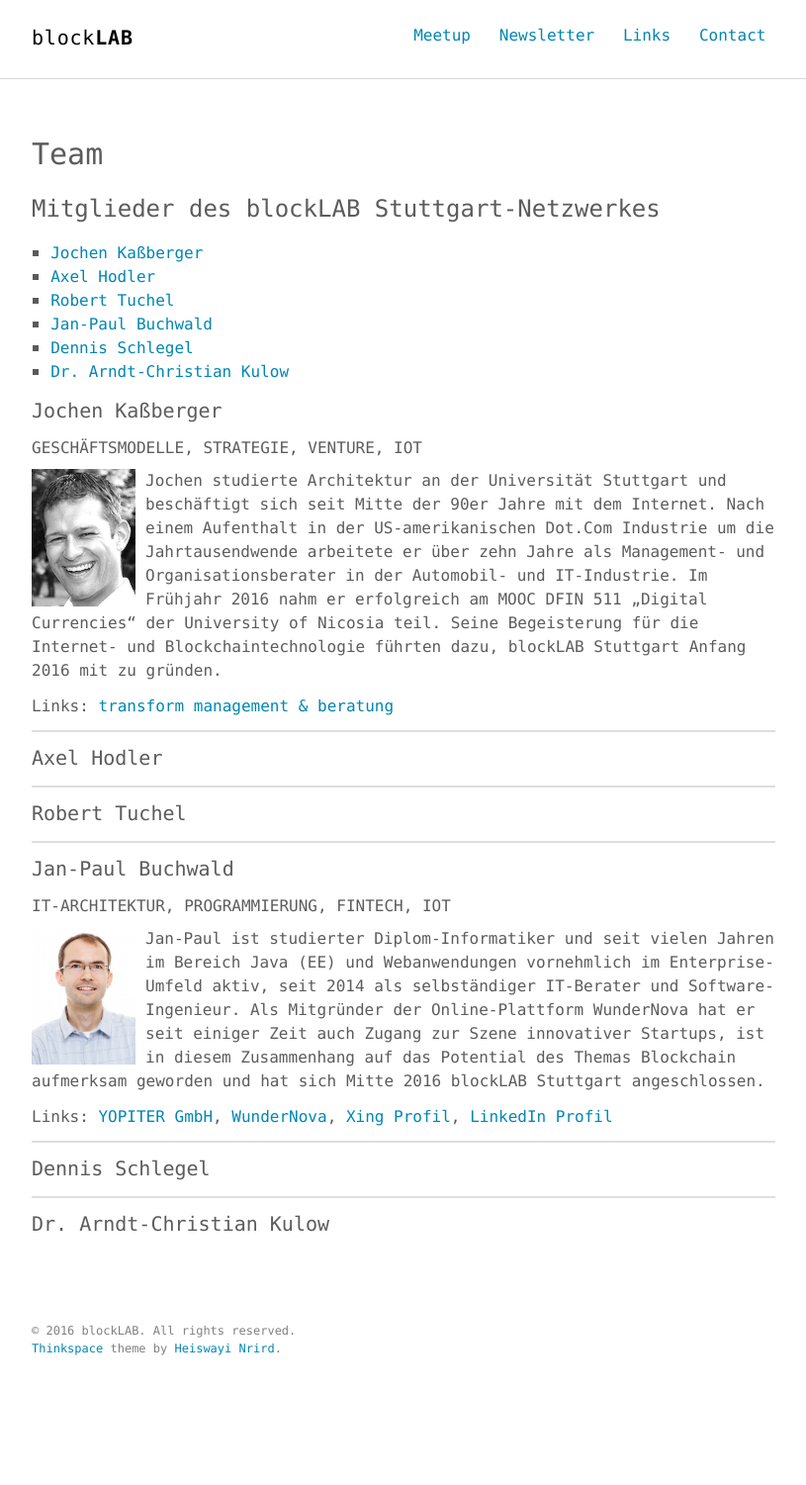
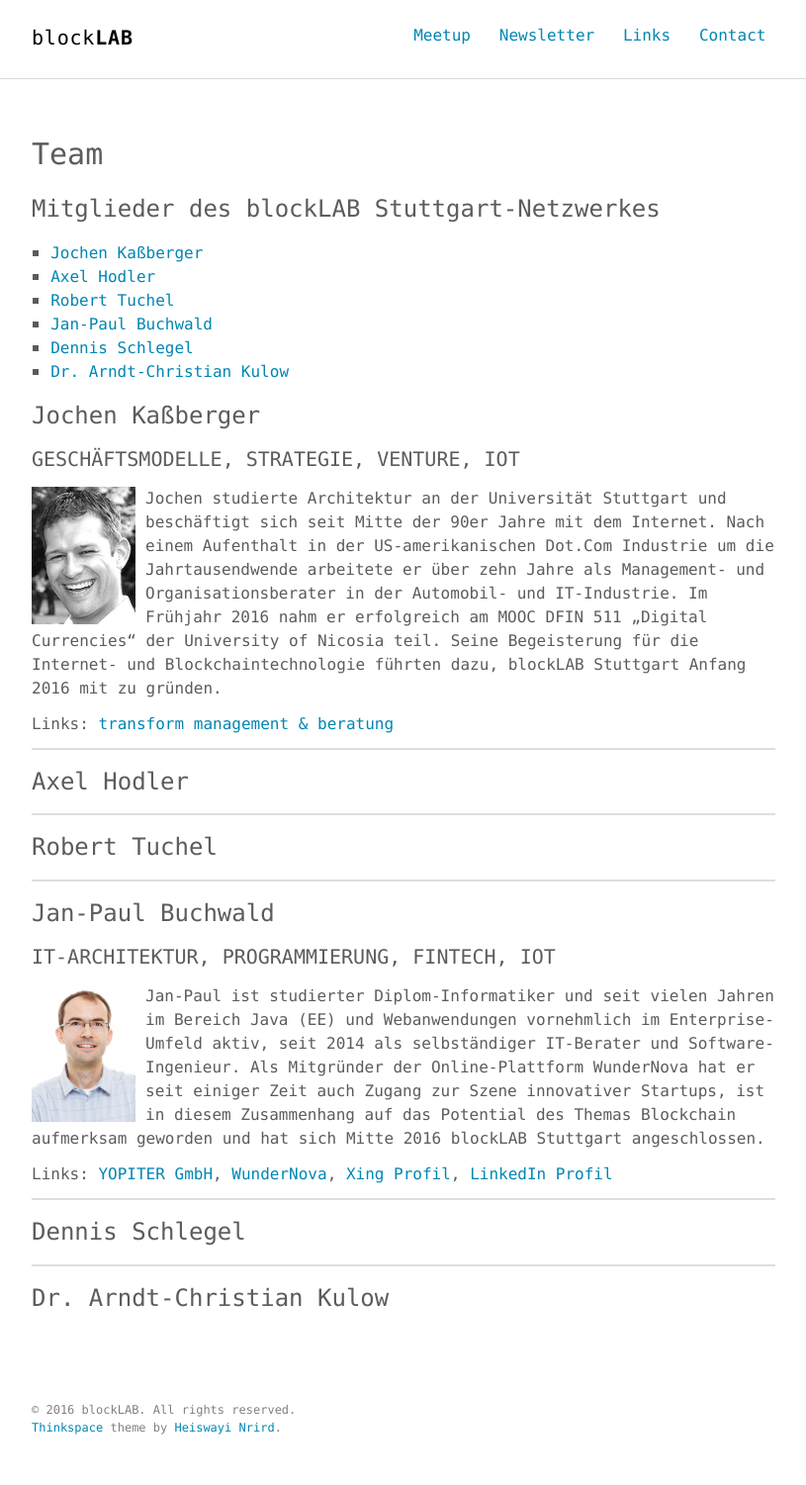
Before and after one commit to blocklab/site, a Jekyll site: the page built from team.md, in a window 1280 px wide. Shown: the whole page at 99% size, without its empty margins (232-1047 px from the left). Built offline with Jekyll 4.4.1, drawn with Linux system fonts in a browser that asks for light colours; before the commit the page ends 1421 px from its top, so only the background shows below that.

```diff
--- a/team.md
+++ b/team.md
@@ -13,8 +13,9 @@ permalink: /team/
 - [Dennis Schlegel](#dennis)
 - [Dr. Arndt-Christian Kulow](#arndt)
 
-#### Jochen Kaßberger<a name="jochen"/>
-##### GESCHÄFTSMODELLE, STRATEGIE, VENTURE, IOT
+### Jochen Kaßberger<a name="jochen"/>
+
+#### GESCHÄFTSMODELLE, STRATEGIE, VENTURE, IOT
 
 <img src="/assets/images/team/jochen.jpg" width="105" alt="Portrait Jochen" style="float: left; margin-right: 10px">
 Jochen studierte Architektur an der Universität Stuttgart und beschäftigt sich seit Mitte der 90er Jahre mit dem Internet. Nach einem Aufenthalt in der US-amerikanischen Dot.Com Industrie um die Jahrtausendwende arbeitete er über zehn Jahre als Management- und Organisationsberater in der Automobil- und IT-Industrie. Im Frühjahr 2016 nahm er erfolgreich am MOOC DFIN 511 „Digital Currencies“ der University of Nicosia teil. Seine Begeisterung für die Internet- und Blockchaintechnologie führten dazu, blockLAB Stuttgart Anfang 2016 mit zu gründen.
@@ -23,16 +24,18 @@ Links: [transform management & beratung](http://www.transformmanagement.de/unter
 
 ---
 
-#### Axel Hodler<a name="axel"/>
+### Axel Hodler<a name="axel"/>
 
 ---
 
-#### Robert Tuchel<a name="rob"/>
+### Robert Tuchel<a name="rob"/>
 
 ---
 
-#### Jan-Paul Buchwald<a name="jan-paul"/>
-##### IT-ARCHITEKTUR, PROGRAMMIERUNG, FINTECH, IOT
+### Jan-Paul Buchwald<a name="jan-paul"/>
+
+#### IT-ARCHITEKTUR, PROGRAMMIERUNG, FINTECH, IOT
+
 <img src="/assets/images/team/jan-paul.jpg" width="105" alt="Portrait Jan-Paul" style="float: left; margin-right: 10px">
 Jan-Paul ist studierter Diplom-Informatiker und seit vielen Jahren im Bereich Java (EE) und Webanwendungen vornehmlich im Enterprise-Umfeld aktiv, seit 2014 als selbständiger IT-Berater und Software-Ingenieur. Als Mitgründer der Online-Plattform WunderNova hat er seit einiger Zeit auch Zugang zur Szene innovativer Startups, ist in diesem Zusammenhang auf das Potential des Themas Blockchain aufmerksam geworden und hat sich Mitte 2016 blockLAB Stuttgart angeschlossen.
 
@@ -40,8 +43,8 @@ Links: [YOPITER GmbH](http://www.yopiter.com), [WunderNova](http://www.wundernov
 
 ---
 
-#### Dennis Schlegel<a name="dennis"/>
+### Dennis Schlegel<a name="dennis"/>
 
 ---
 
-#### Dr. Arndt-Christian Kulow<a name="arndt"/>
+### Dr. Arndt-Christian Kulow<a name="arndt"/>
```
